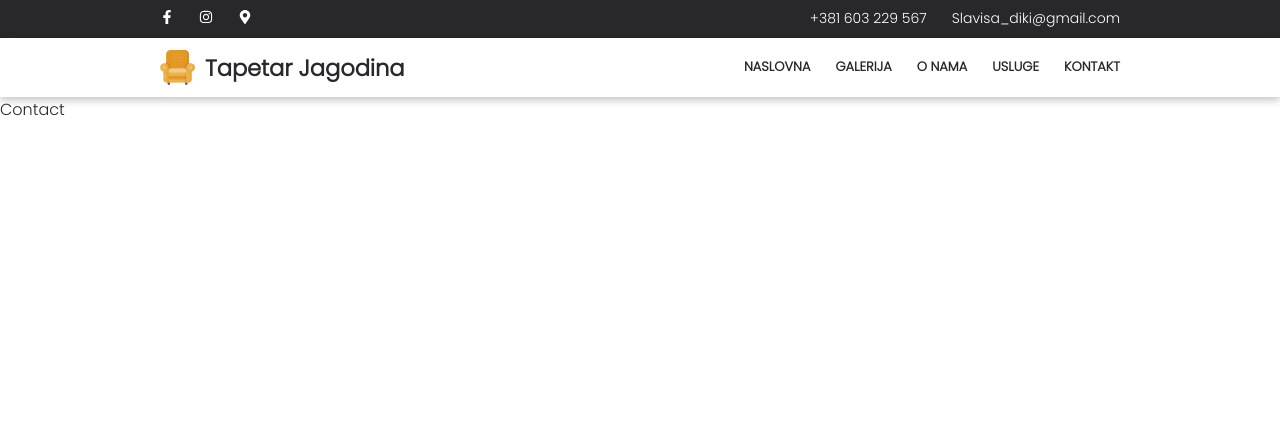
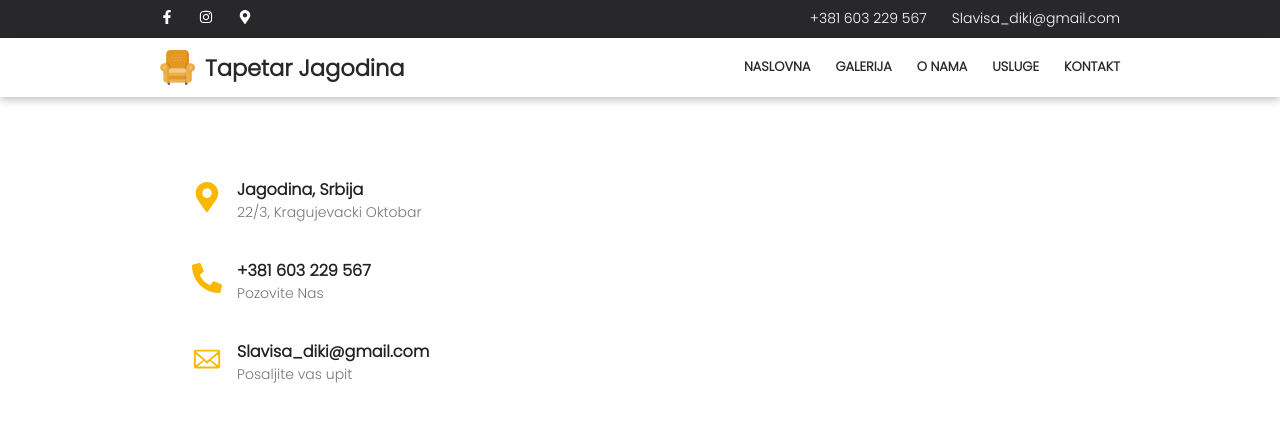
Before and after one commit to Dinko99/Tapetar-Jagodina, a React (Create React App) app in the folder client/: page /contact in a window 1280 px wide. Shown: the top 422 px of the page. Built offline with nearby package versions, Linux system fonts and the light colour scheme.

Commit message:
Added favicon, started working on contact page

```diff
--- a/client/src/App.scss
+++ b/client/src/App.scss
@@ -16,6 +16,8 @@
   --clr-black: #04091e;
   --clr-red: #f13030;
   --clr-yellow: #be8d04;
+  --clr-light-black: #222222;
+  --clr-gray: #777777;
 
   //Transition
   --transition-default: 0.1s all linear;
--- a/client/src/components/Sidebar.jsx
+++ b/client/src/components/Sidebar.jsx
@@ -15,7 +15,12 @@ const Sidebar = ({ isSidebarOpen, closeSidebar }) => {
       <div
         className={isSidebarOpen ? 'overlay' : 'overlay none'}
         onClick={closeSidebar}
-      ></div>
+      >
+        <AiOutlineClose
+          className={isSidebarOpen ? 'close-button' : 'close-button none'}
+          onClick={closeSidebar}
+        />
+      </div>
       <aside className={isSidebarOpen ? 'sidebar show-sidebar' : 'sidebar'}>
         <Link to='/'>
           <FaHome />
@@ -37,10 +42,6 @@ const Sidebar = ({ isSidebarOpen, closeSidebar }) => {
           Kontakt
         </Link>
       </aside>
-      <AiOutlineClose
-        className={isSidebarOpen ? 'close-button' : 'close-button none'}
-        onClick={closeSidebar}
-      />
     </>
   );
   // }
--- a/client/src/components/Sidebar.scss
+++ b/client/src/components/Sidebar.scss
@@ -45,16 +45,16 @@
   bottom: 0;
   width: 100%;
   height: 100%;
-}
 
   .close-button {
     font-size: 30px;
     color: var(--clr-red);
     position: absolute;
-  bottom: 89vh;
-  right: 2.2vw;
+    left: 90vw;
+    top: 6.5vh;
     z-index: 99;
     cursor: pointer;
+  }
 }
 
 @media screen and (min-width: 681px) {
--- a/client/src/pages/Contact.jsx
+++ b/client/src/pages/Contact.jsx
@@ -1,7 +1,43 @@
-import React from 'react';
+import './Contact.scss';
+import { FaPhoneAlt, FaMapMarkerAlt } from 'react-icons/fa';
+import { GoMail } from 'react-icons/go';
 
 const Contact = () => {
-  return <div>Contact</div>;
+  return (
+    <div className='contact'>
+      <div className='contact-info'>
+        <div className='info-box'>
+          <div className='icon-div'>
+            <FaMapMarkerAlt className='icon' />
+          </div>
+          <div className='info'>
+            <h4>Jagodina, Srbija</h4>
+            <p>22/3, Kragujevacki Oktobar</p>
+          </div>
+        </div>
+
+        <div className='info-box'>
+          <div className='icon-div'>
+            <FaPhoneAlt className='icon' />
+          </div>
+          <div className='info'>
+            <h4>+381 603 229 567</h4>
+            <p>Pozovite Nas</p>
+          </div>
+        </div>
+        <div className='info-box'>
+          <div className='icon-div'>
+            <GoMail className='icon' />
+          </div>
+          <div className='info'>
+            <h4>Slavisa_diki@gmail.com</h4>
+            <p>Posaljite vas upit</p>
+          </div>
+        </div>
+      </div>
+      <div className='map'></div>
+    </div>
+  );
 };
 
 export default Contact;
--- /dev/null
+++ b/client/src/pages/Contact.scss
@@ -0,0 +1,31 @@
+.contact {
+  margin-top: 5rem;
+  max-width: 70%;
+  margin-inline: auto;
+
+  .contact-info {
+    display: flex;
+    flex-direction: column;
+    gap: 35px;
+
+    .info-box {
+      display: flex;
+      gap: 15px;
+      align-items: center;
+
+      h4 {
+        color: var(--clr-light-black);
+      }
+
+      p {
+        color: var(--clr-gray);
+        font-size: 14px;
+      }
+
+      .icon {
+        color: #fab700;
+        font-size: 30px;
+      }
+    }
+  }
+}
```
Also changed, not shown: 1 other file (tests, documents, lock files or other folders). Lines whose indentation alone changed are shown as unchanged.
